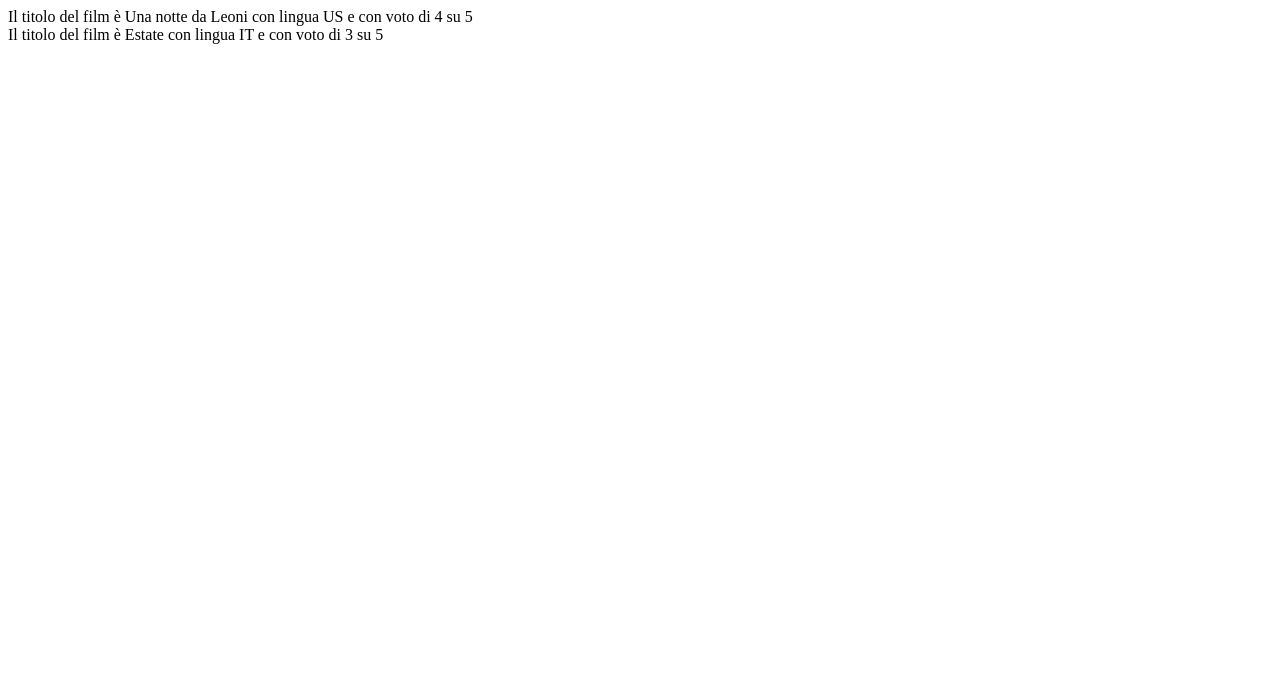
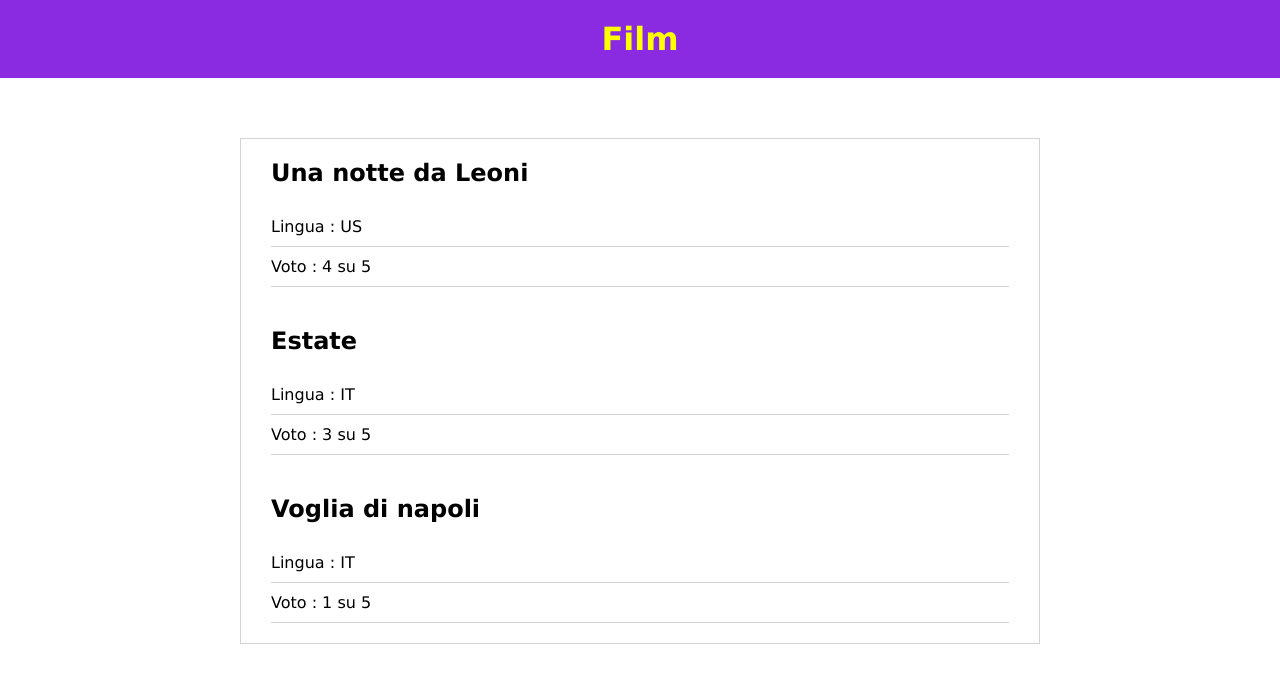
Before and after one commit to Anse98/php-oop-1, a PHP site: page / in a window 1280 px wide. Shown: the top 683 px of the page. Run offline with PHP 8.4, Linux system fonts and the light colour scheme.

Commit message:
ADD-Bonus

```diff
--- a/index.php
+++ b/index.php
@@ -7,18 +7,30 @@ class Production
     public $language;
     public $rating;
 
-    public function getFilmInformations()
+    public function getTitle()
     {
-        echo 'Il titolo del film è ' . $this->title . ' con lingua ' . $this->language . ' e con voto di ' . $this->rating . ' su 5' . '<br>';
+        echo $this->title;
     }
 
-    function __construct($title, $language, $rating)
+    public function getLanguage()
     {
-        $this->title = $title;
+        echo $this->language;
+    }
 
-        $this->language = $language;
+    public function getRating()
+    {
+        echo $this->rating;
+    }
 
-        $this->rating = $rating;
+
+
+    function __construct($_title, $_language, $_rating)
+    {
+        $this->title = $_title;
+
+        $this->language = $_language;
+
+        $this->rating = $_rating;
     }
 }
 
@@ -28,7 +40,47 @@ $film_1 = new Production('Una notte da Leoni', 'US', 4);
 //secondo film
 $film_2 = new Production('Estate', 'IT', 3);
 
+//terzo film
+$film_3 = new Production('Voglia di napoli', 'IT', 1);
 
-$film_1->getFilmInformations();
+//array di film
+$films = [$film_1, $film_2, $film_3];
 
-$film_2->getFilmInformations();
+?>
+
+<!DOCTYPE html>
+<html lang="en">
+
+<head>
+    <meta charset="UTF-8">
+    <meta name="viewport" content="width=device-width, initial-scale=1.0">
+    <title>Film con oop</title>
+    <link rel="stylesheet" href="./style.css">
+</head>
+
+<body>
+    <header>
+        <div class="title">
+            <h1>Film</h1>
+        </div>
+    </header>
+    <main>
+        <section class="movies">
+
+            <div class="movies-container">
+                <?php foreach ($films as $film) {
+                ?>
+                    <ul class="movie">
+                        <h2><?php $film->getTitle() ?></h2>
+                        <li>Lingua : <?php $film->getLanguage() ?></p>
+                        <li>Voto : <?php $film->getRating() ?> su 5</p>
+                    </ul>
+                <?php }
+                ?>
+            </div>
+
+        </section>
+    </main>
+</body>
+
+</html>
--- /dev/null
+++ b/style.css
@@ -0,0 +1,48 @@
+* {
+    margin: 0;
+    padding: 0;
+    box-sizing: border-box;
+    font-family: Verdana, Geneva, Tahoma, sans-serif;
+}
+
+ul,
+ol,
+menu {
+    list-style: none;
+}
+
+header {
+    background-color: blueviolet;
+}
+
+.title {
+    text-align: center;
+    padding: 20px 0;
+    color: yellow;
+}
+
+.movies {
+    display: flex;
+    justify-content: center;
+    margin-top: 60px;
+}
+
+.movies-container {
+    padding-top: 50px;
+    padding: 0 30px;
+    border: solid 1px lightgray;
+    width: 800px;
+}
+
+.movie {
+    padding-bottom: 20px;
+}
+
+.movie h2 {
+    padding: 20px 0;
+}
+
+.movie li {
+    border-bottom: solid 1px lightgray;
+    padding: 10px 0;
+}
```
